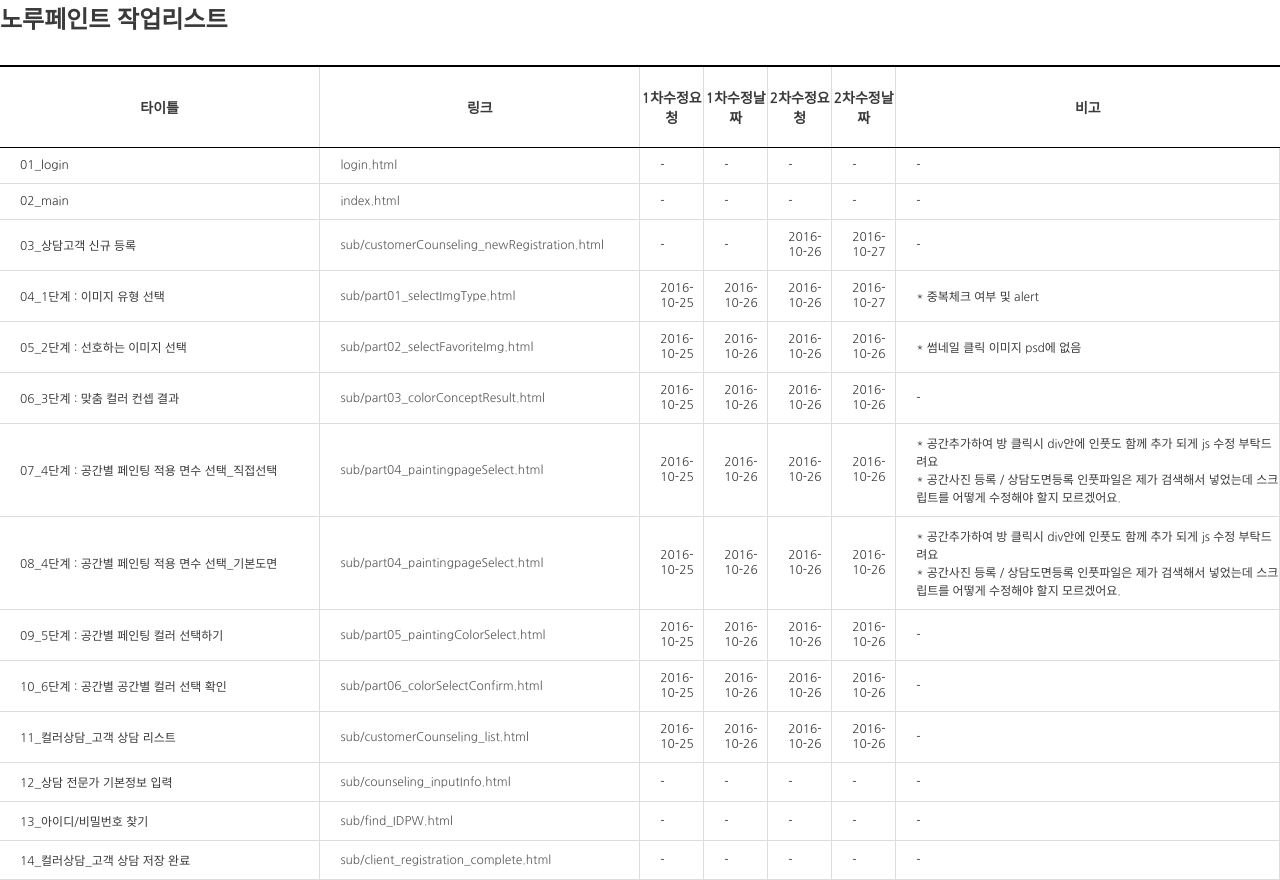
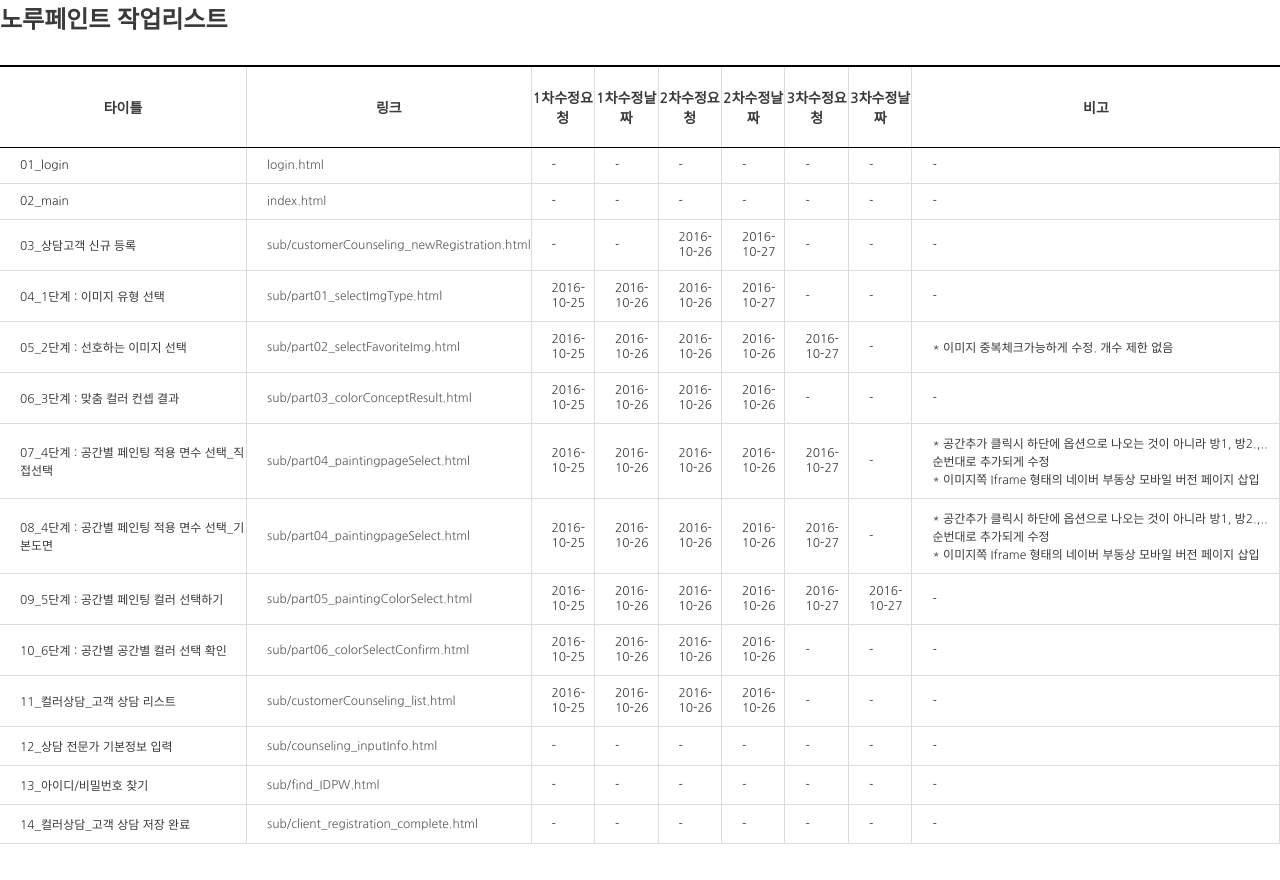
Before and after one commit to younhae527/paint_front, a plain HTML site: page list.html in a window 1280 px wide. After the commit the page ends 844 px from the top, so only its background shows below. Drawn offline with Linux system fonts and the light colour scheme.

Commit message:
mode files

```diff
--- a/css/sub.css
+++ b/css/sub.css
@@ -82,7 +82,7 @@ span.customSelect02{ width:82px; border:1px solid #38549d; font-size:14px; color
 .part-tab-wrap ul:after{ content:''; display:block; clear:both; }
 .part-tab-wrap ul li{ width:144px; float:left; margin-right:10px; border-bottom:2px solid #acacac; font-size:19px; color:#acacac; padding:18px 0 5px; }
 .part-tab-wrap ul li a{ display:block;   text-decoration:none; }
-.part-tab-wrap ul li:hover, .part-tab-wrap ul li.on{ background:#f23636; border-bottom:2px solid #f23636; color:#fff; }
+.part-tab-wrap ul li.on{ background:#f23636; border-bottom:2px solid #f23636; color:#fff; }
 .part-tab-wrap ul li span{ display:block; }
 .part-tab-wrap ul li span.tabTitle{ font-size:14px; padding-top:2px; display:block; }
 .part-tab-wrap__title-wrap{ margin-top:55px; position:relative; }
--- a/js/common.js
+++ b/js/common.js
@@ -19,6 +19,9 @@ $(function(){
     $('.btn-addColor').click(function() {
         $(this).siblings('.paintingColorPalette').css('display','block');
     });
+    $('.btn_part05_more').click(function() {
+       $('.paintingColorPalette').css('display','none');
+   });
 });
 
 $(function(){
--- a/list.html
+++ b/list.html
@@ -32,8 +32,10 @@
 			<h1>노루페인트 작업리스트</h1>
 			<table class="htmlPage-list-table">
 				<colgroup>
-					<col width="25%" />
-					<col width="25%" />
+					<col width="20%" />
+					<col width="20%" />
+					<col width="5%" />
+					<col width="5%" />
 					<col width="5%" />
 					<col width="5%" />
 					<col width="5%" />
@@ -48,6 +50,8 @@
 						<th>1차수정날짜</th>
 						<th>2차수정요청</th>
 						<th>2차수정날짜</th>
+						<th>3차수정요청</th>
+						<th>3차수정날짜</th>
 						<th>비고</th>
 					</tr>
 				</thead>
@@ -55,6 +59,8 @@
 					<tr>
 						<td>01_login</td>
 						<td><a href="login.html" target="_blank">login.html</a></td>
+						<td>-</td>
+						<td>-</td>
 						<td>-</td>
 						<td>-</td>
 						<td>-</td>
@@ -69,6 +75,8 @@
 						<td>-</td>
 						<td>-</td>
 						<td>-</td>
+						<td>-</td>
+						<td>-</td>
 					</tr>
 					<tr>
 						<td>03_상담고객 신규 등록</td>
@@ -78,6 +86,8 @@
 						<td>2016-10-26</td>
 						<td>2016-10-27</td>
 						<td>-</td>
+						<td>-</td>
+						<td>-</td>
 					</tr>
 					<tr>
 						<td>04_1단계 : 이미지 유형 선택</td>
@@ -86,9 +96,9 @@
 						<td>2016-10-26</td>
 						<td>2016-10-26</td>
 						<td>2016-10-27</td>
-						<td>
-							* 중복체크 여부 및 alert
-						</td>
+						<td>-</td>
+						<td>-</td>
+						<td>-</td>
 					</tr>
 					<tr>
 						<td>05_2단계 : 선호하는 이미지 선택</td>
@@ -97,8 +107,10 @@
 						<td>2016-10-26</td>
 						<td>2016-10-26</td>
 						<td>2016-10-26</td>
+						<td>2016-10-27</td>
+						<td>-</td>
 						<td>
-							* 썸네일 클릭 이미지 psd에 없음
+							* 이미지 중복체크가능하게 수정. 개수 제한 없음
 						</td>
 					</tr>
 					<tr>
@@ -109,6 +121,8 @@
 						<td>2016-10-26</td>
 						<td>2016-10-26</td>
 						<td>-</td>
+						<td>-</td>
+						<td>-</td>
 					</tr>
 					<tr>
 						<td>07_4단계 : 공간별 페인팅 적용 면수 선택_직접선택</td>
@@ -117,9 +131,11 @@
 						<td>2016-10-26</td>
 						<td>2016-10-26</td>
 						<td>2016-10-26</td>
+						<td>2016-10-27</td>
+						<td>-</td>
 						<td>
-							* 공간추가하여 방 클릭시 div안에 인풋도 함께 추가 되게 js 수정 부탁드려요<br />
-							* 공간사진 등록 / 상담도면등록 인풋파일은 제가 검색해서 넣었는데 스크립트를 어떻게 수정해야 할지 모르겠어요.
+							* 공간추가 클릭시 하단에 옵션으로 나오는 것이 아니라 방1, 방2.,.. 순번대로 추가되게 수정<br />
+							* 이미지쪽 Iframe 형태의 네이버 부동상 모바일 버전 페이지 삽입
 						</td>
 					</tr>
 					<tr>
@@ -129,9 +145,11 @@
 						<td>2016-10-26</td>
 						<td>2016-10-26</td>
 						<td>2016-10-26</td>
+						<td>2016-10-27</td>
+						<td>-</td>
 						<td>
-							* 공간추가하여 방 클릭시 div안에 인풋도 함께 추가 되게 js 수정 부탁드려요<br />
-							* 공간사진 등록 / 상담도면등록 인풋파일은 제가 검색해서 넣었는데 스크립트를 어떻게 수정해야 할지 모르겠어요.
+							* 공간추가 클릭시 하단에 옵션으로 나오는 것이 아니라 방1, 방2.,.. 순번대로 추가되게 수정<br />
+							* 이미지쪽 Iframe 형태의 네이버 부동상 모바일 버전 페이지 삽입
 						</td>
 					</tr>
 					<tr>
@@ -141,6 +159,8 @@
 						<td>2016-10-26</td>
 						<td>2016-10-26</td>
 						<td>2016-10-26</td>
+						<td>2016-10-27</td>
+						<td>2016-10-27</td>
 						<td>-</td>
 					</tr>
 					<tr>
@@ -151,6 +171,8 @@
 						<td>2016-10-26</td>
 						<td>2016-10-26</td>
 						<td>-</td>
+						<td>-</td>
+						<td>-</td>
 					</tr>
 					<tr>
 						<td>11_컬러상담_고객 상담 리스트</td>
@@ -160,10 +182,14 @@
 						<td>2016-10-26</td>
 						<td>2016-10-26</td>
 						<td>-</td>
+						<td>-</td>
+						<td>-</td>
 					</tr>
 					<tr>
 						<td>12_상담 전문가 기본정보 입력</td>
 						<td><a href="sub/counseling_inputInfo.html" target="_blank">sub/counseling_inputInfo.html</a></td>
+						<td>-</td>
+						<td>-</td>
 						<td>-</td>
 						<td>-</td>
 						<td>-</td>
@@ -178,10 +204,14 @@
 						<td>-</td>
 						<td>-</td>
 						<td>-</td>
+						<td>-</td>
+						<td>-</td>
 					</tr>
 					<tr>
 						<td>14_컬러상담_고객 상담 저장 완료</td>
 						<td><a href="sub/client_registration_complete.html" target="_blank">sub/client_registration_complete.html</a></td>
+						<td>-</td>
+						<td>-</td>
 						<td>-</td>
 						<td>-</td>
 						<td>-</td>
```
Also changed, not shown: sub/part05_paintingColorSelect.html (+5 -5 lines).
